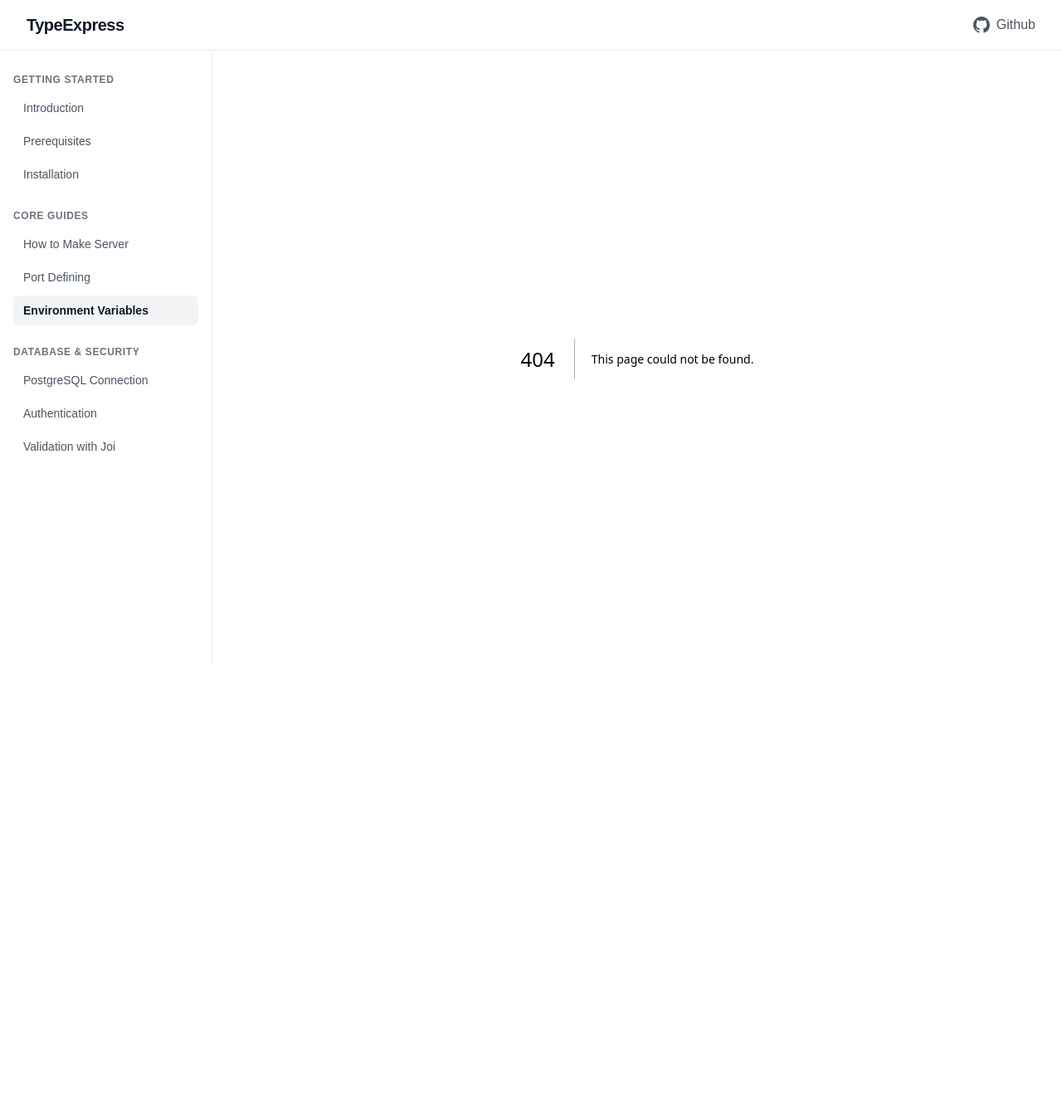
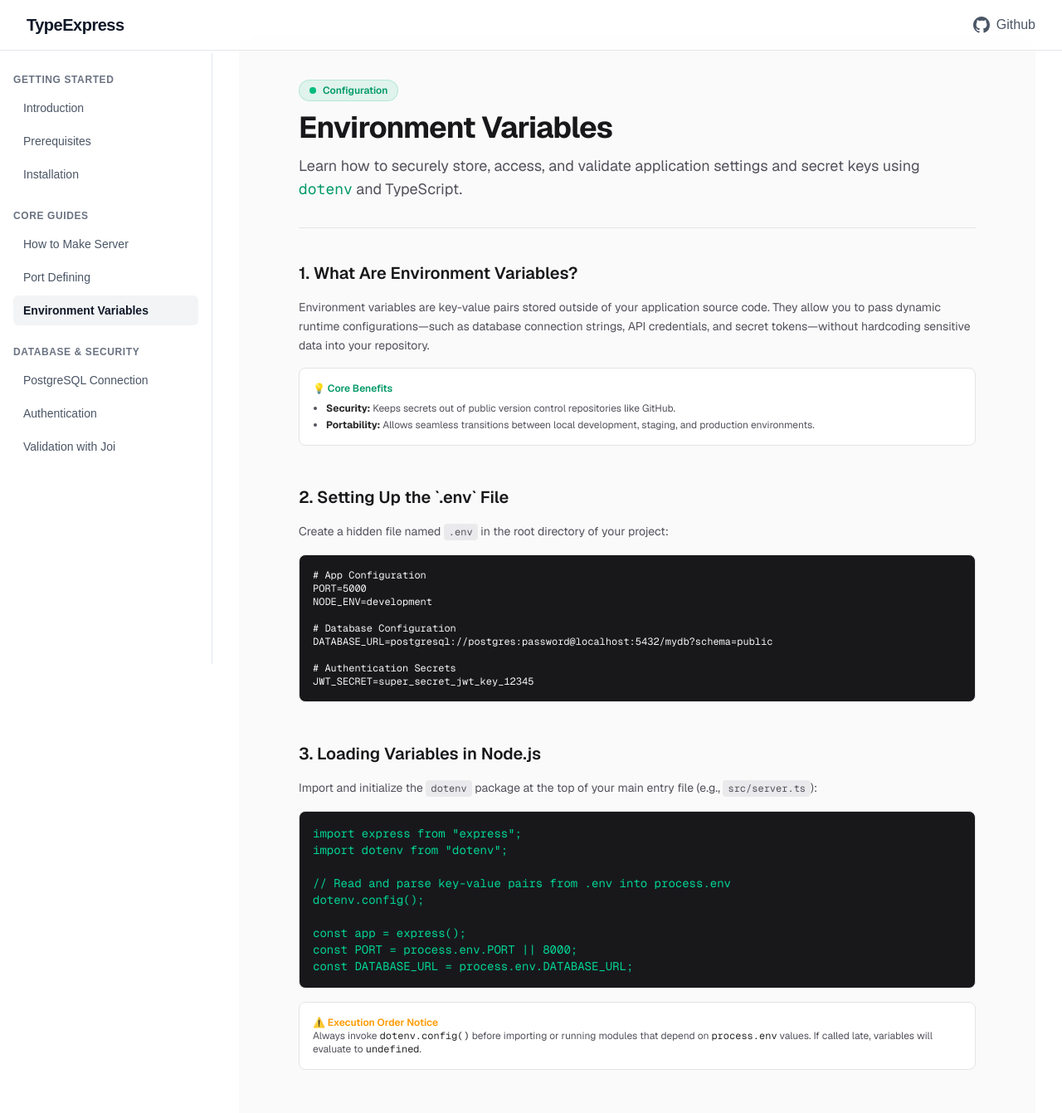
Before and after one commit to Anilbal/documentation-for-typescript-in-backend, a Next.js app: page /environment-variables in a window 1280 px wide. Before the commit this address had no page. Shown: the top 1341 px of the page at 83% size. Before the commit the page ends 864 px from the top, so only its background shows below. Built offline with nearby package versions, Linux system fonts and the light colour scheme.

Commit message:
add envroinment variables

```diff
--- /dev/null
+++ b/app/environment-variables/page.tsx
@@ -0,0 +1,226 @@
+import React from "react";
+
+export default function EnvironmentVariablesPage() {
+  return (
+    <div className="w-full flex-1 bg-zinc-50 font-sans text-zinc-900 dark:bg-black dark:text-zinc-100">
+      <main className="mx-auto max-w-4xl px-6 py-16 sm:px-10">
+        {/* Header */}
+        <div className="space-y-3 border-b border-zinc-200 pb-8 dark:border-zinc-800">
+          <div className="inline-flex items-center gap-2 rounded-full border border-emerald-500/20 bg-emerald-500/10 px-3 py-1 text-xs font-semibold text-emerald-600 dark:text-emerald-400">
+            <span className="h-2 w-2 rounded-full bg-emerald-500"></span>
+            Configuration
+          </div>
+          <h1 className="text-3xl font-bold tracking-tight sm:text-4xl">
+            Environment Variables
+          </h1>
+          <p className="text-lg text-zinc-600 dark:text-zinc-400">
+            Learn how to securely store, access, and validate application
+            settings and secret keys using{" "}
+            <code className="text-emerald-600 dark:text-emerald-400">
+              dotenv
+            </code>{" "}
+            and TypeScript.
+          </p>
+        </div>
+
+        {/* Content Section */}
+        <div className="mt-10 space-y-12">
+          {/* Section 1: What are Environment Variables */}
+          <section className="space-y-4">
+            <h2 className="text-xl font-semibold text-zinc-900 dark:text-zinc-50">
+              1. What Are Environment Variables?
+            </h2>
+            <p className="text-sm leading-relaxed text-zinc-600 dark:text-zinc-400">
+              Environment variables are key-value pairs stored outside of your
+              application source code. They allow you to pass dynamic runtime
+              configurations—such as database connection strings, API
+              credentials, and secret tokens—without hardcoding sensitive data
+              into your repository.
+            </p>
+
+            {/* Why Card */}
+            <div className="rounded-lg border border-zinc-200 bg-white p-4 text-xs dark:border-zinc-800 dark:bg-zinc-900/50">
+              <span className="font-semibold text-emerald-600 dark:text-emerald-400">
+                💡 Core Benefits
+              </span>
+              <ul className="mt-2 list-disc pl-4 space-y-1 text-zinc-600 dark:text-zinc-400">
+                <li>
+                  <strong className="text-zinc-800 dark:text-zinc-200">
+                    Security:
+                  </strong>{" "}
+                  Keeps secrets out of public version control repositories like
+                  GitHub.
+                </li>
+                <li>
+                  <strong className="text-zinc-800 dark:text-zinc-200">
+                    Portability:
+                  </strong>{" "}
+                  Allows seamless transitions between local development,
+                  staging, and production environments.
+                </li>
+              </ul>
+            </div>
+          </section>
+
+          {/* Section 2: .env File & Example */}
+          <section className="space-y-4">
+            <h2 className="text-xl font-semibold text-zinc-900 dark:text-zinc-50">
+              2. Setting Up the `.env` File
+            </h2>
+            <p className="text-sm leading-relaxed text-zinc-600 dark:text-zinc-400">
+              Create a hidden file named{" "}
+              <code className="rounded bg-zinc-200/70 px-1.5 py-0.5 font-mono text-xs dark:bg-zinc-800">
+                .env
+              </code>{" "}
+              in the root directory of your project:
+            </p>
+            <pre className="overflow-x-auto rounded-lg border border-zinc-200 bg-zinc-900 p-4 font-mono text-xs text-zinc-100 dark:border-zinc-800">
+              {`# App Configuration
+PORT=5000
+NODE_ENV=development
+
+# Database Configuration
+DATABASE_URL=postgresql://postgres:password@localhost:5432/mydb?schema=public
+
+# Authentication Secrets
+JWT_SECRET=super_secret_jwt_key_12345`}
+            </pre>
+          </section>
+
+          {/* Section 3: Loading Variables with dotenv */}
+          <section className="space-y-4">
+            <h2 className="text-xl font-semibold text-zinc-900 dark:text-zinc-50">
+              3. Loading Variables in Node.js
+            </h2>
+            <p className="text-sm leading-relaxed text-zinc-600 dark:text-zinc-400">
+              Import and initialize the{" "}
+              <code className="rounded bg-zinc-200/70 px-1.5 py-0.5 font-mono text-xs dark:bg-zinc-800">
+                dotenv
+              </code>{" "}
+              package at the top of your main entry file (e.g.,{" "}
+              <code className="rounded bg-zinc-200/70 px-1.5 py-0.5 font-mono text-xs dark:bg-zinc-800">
+                src/server.ts
+              </code>
+              ):
+            </p>
+            <pre className="overflow-x-auto rounded-lg border border-zinc-200 bg-zinc-900 p-4 font-mono text-sm text-emerald-400 dark:border-zinc-800">
+              {`import express from "express";
+import dotenv from "dotenv";
+
+// Read and parse key-value pairs from .env into process.env
+dotenv.config();
+
+const app = express();
+const PORT = process.env.PORT || 8000;
+const DATABASE_URL = process.env.DATABASE_URL;`}
+            </pre>
+
+            <div className="rounded-lg border border-zinc-200 bg-white p-4 text-xs dark:border-zinc-800 dark:bg-zinc-900/50 space-y-2">
+              <span className="font-semibold text-amber-500">
+                ⚠️ Execution Order Notice
+              </span>
+              <p className="text-zinc-600 dark:text-zinc-400">
+                Always invoke{" "}
+                <code className="font-mono text-zinc-800 dark:text-zinc-200">
+                  dotenv.config()
+                </code>{" "}
+                before importing or running modules that depend on{" "}
+                <code className="font-mono text-zinc-800 dark:text-zinc-200">
+                  process.env
+                </code>{" "}
+                values. If called late, variables will evaluate to{" "}
+                <code className="font-mono text-zinc-800 dark:text-zinc-200">
+                  undefined
+                </code>
+                .
+              </p>
+            </div>
+          </section>
+
+          {/* Section 4: Validation Pattern with Zod */}
+          <section className="space-y-4">
+            <h2 className="text-xl font-semibold text-zinc-900 dark:text-zinc-50">
+              4. Safe Type-Checking with Validation
+            </h2>
+            <p className="text-sm leading-relaxed text-zinc-600 dark:text-zinc-400">
+              Since{" "}
+              <code className="rounded bg-zinc-200/70 px-1.5 py-0.5 font-mono text-xs dark:bg-zinc-800">
+                process.env
+              </code>{" "}
+              fields are untyped strings or{" "}
+              <code className="rounded bg-zinc-200/70 px-1.5 py-0.5 font-mono text-xs dark:bg-zinc-800">
+                undefined
+              </code>
+              , validate your environment variables on server launch using a
+              schema validator like <strong>Zod</strong>:
+            </p>
+            <pre className="overflow-x-auto rounded-lg border border-zinc-200 bg-zinc-900 p-4 font-mono text-xs text-zinc-100 dark:border-zinc-800">
+              {`// src/config/env.ts
+import dotenv from "dotenv";
+import { z } from "zod";
+
+dotenv.config();
+
+const envSchema = z.object({
+  PORT: z.string().default("8000"),
+  NODE_ENV: z.enum(["development", "production", "test"]).default("development"),
+  DATABASE_URL: z.string().url("Invalid PostgreSQL URL format"),
+  JWT_SECRET: z.string().min(10, "JWT Secret must be at least 10 characters"),
+});
+
+// Fail fast at runtime if required variables are missing or invalid
+export const env = envSchema.parse(process.env);`}
+            </pre>
+          </section>
+
+          {/* Section 5: Security Best Practices */}
+          <section className="space-y-4">
+            <h2 className="text-xl font-semibold text-zinc-900 dark:text-zinc-50">
+              5. Security Best Practices
+            </h2>
+            <div className="rounded-lg border border-zinc-200 bg-white p-4 text-xs dark:border-zinc-800 dark:bg-zinc-900/50 space-y-3">
+              <ul className="list-disc pl-4 space-y-2 text-zinc-600 dark:text-zinc-400">
+                <li>
+                  <strong className="text-zinc-800 dark:text-zinc-200">
+                    Never Commit `.env`:
+                  </strong>{" "}
+                  Always add{" "}
+                  <code className="font-mono text-zinc-800 dark:text-zinc-200">
+                    .env
+                  </code>{" "}
+                  to your{" "}
+                  <code className="font-mono text-zinc-800 dark:text-zinc-200">
+                    .gitignore
+                  </code>{" "}
+                  file to prevent accidental pushes to version control.
+                </li>
+                <li>
+                  <strong className="text-zinc-800 dark:text-zinc-200">
+                    Maintain a `.env.example` Template:
+                  </strong>{" "}
+                  Provide a commit-safe template file containing key names with
+                  placeholder values so team members know which variables are
+                  required.
+                </li>
+              </ul>
+            </div>
+
+            <p className="text-xs text-zinc-500 dark:text-zinc-400">
+              Example{" "}
+              <code className="rounded bg-zinc-200/70 px-1.5 py-0.5 font-mono text-xs dark:bg-zinc-800">
+                .env.example
+              </code>{" "}
+              file:
+            </p>
+            <pre className="overflow-x-auto rounded-lg border border-zinc-200 bg-zinc-900 p-4 font-mono text-xs text-zinc-100 dark:border-zinc-800">
+              {`PORT=5000
+NODE_ENV=development
+DATABASE_URL=postgresql://user:password@localhost:5432/dbname
+JWT_SECRET=your_secret_here`}
+            </pre>
+          </section>
+        </div>
+      </main>
+    </div>
+  );
+}
```
